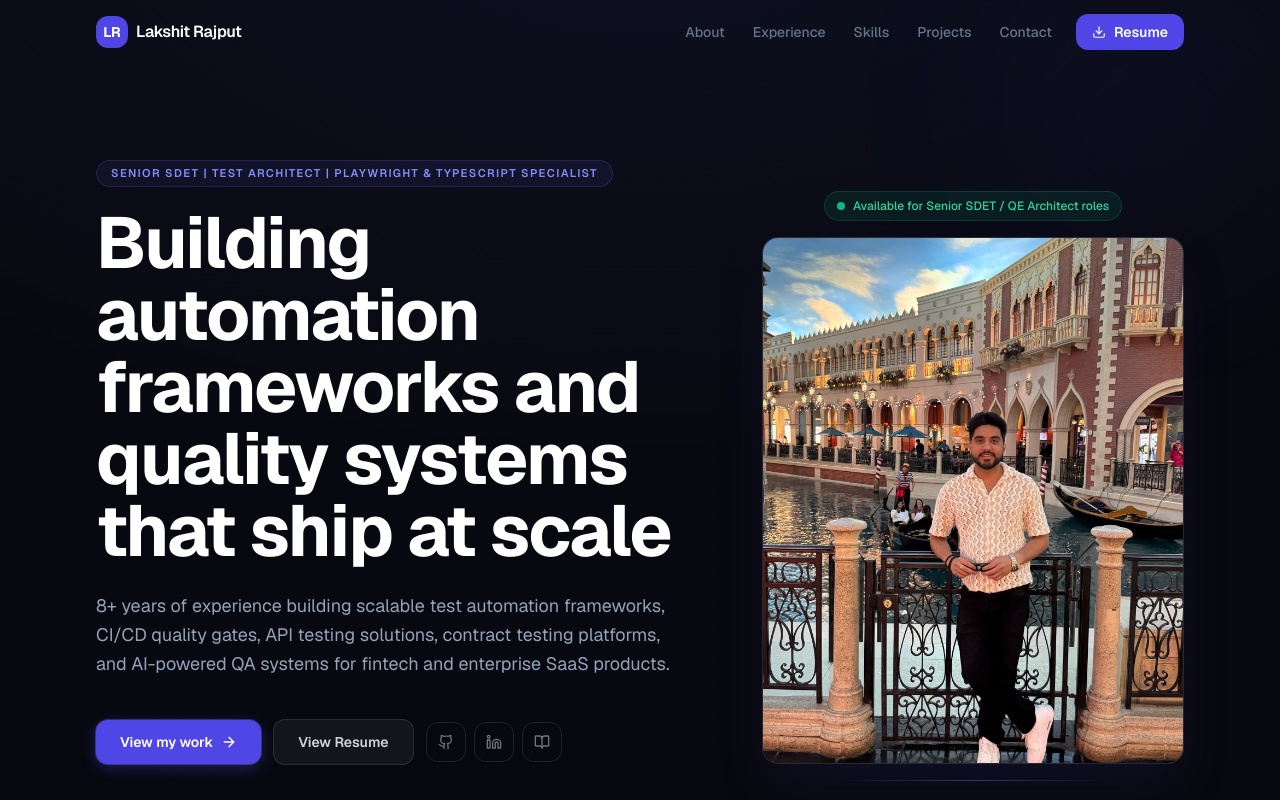
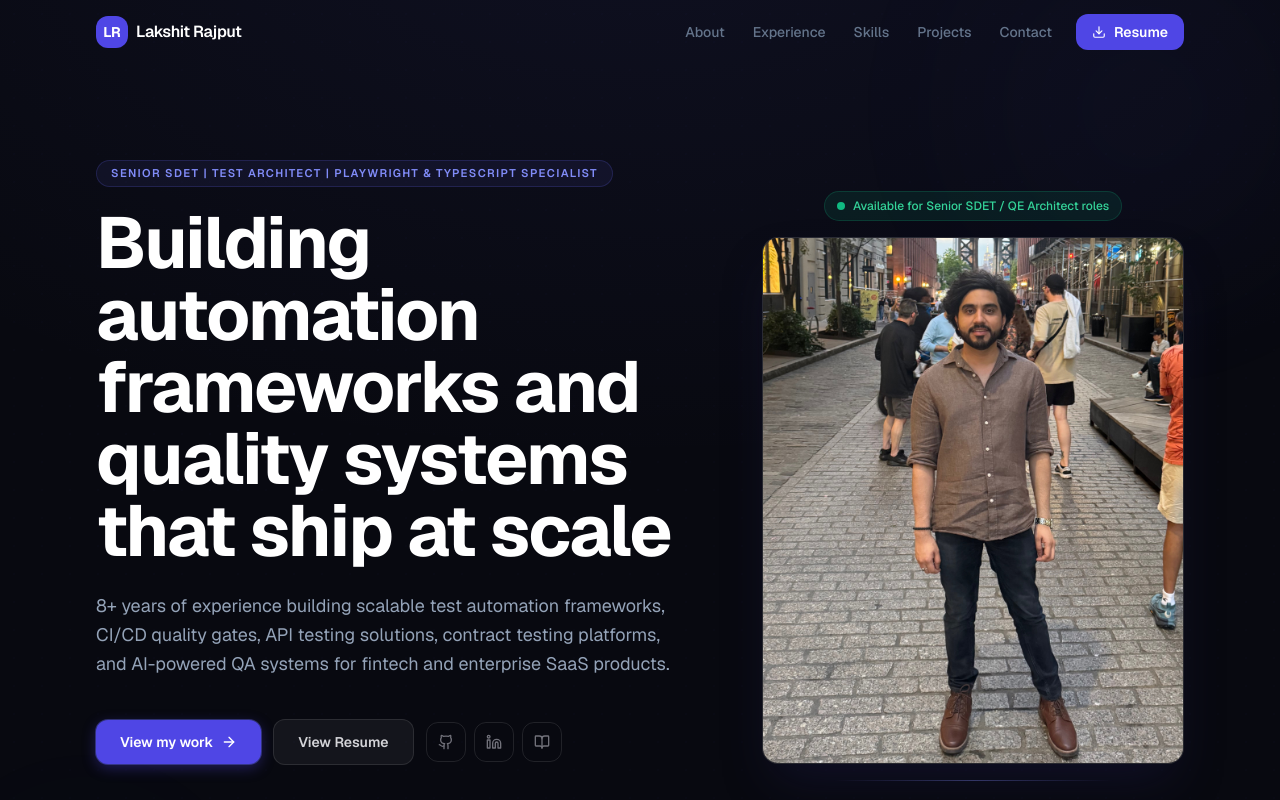
Before and after one commit to Lakshit0905/lakshit-portfolio, a Next.js app: page / in a window 1280 px wide. Shown: the top 800 px of the page. Built offline with nearby package versions, Linux system fonts and the light colour scheme.

Commit message:
Update profile photo and fix photoUrl extension casing
Co-Authored-By: Claude Sonnet 4.6 <noreply@anthropic.com>

```diff
--- a/data/site.ts
+++ b/data/site.ts
@@ -12,7 +12,7 @@ export const siteConfig = {
   location: "Dallas TX",
   availability: "Open to Senior SDET · Staff QE · QE Architect roles",
   url: "https://lakshit-portfolio-eta.vercel.app/",
-  photoUrl: "/laks.jpg",
+  photoUrl: "/laks.JPEG",
   resumeUrl: "/resume.pdf",
   roles: ["Senior SDET", "QE Architect", "Automation Engineer", "Quality Engineer"],
   stats: [
```
Also changed, not shown: public/laks.JPEG (added).
